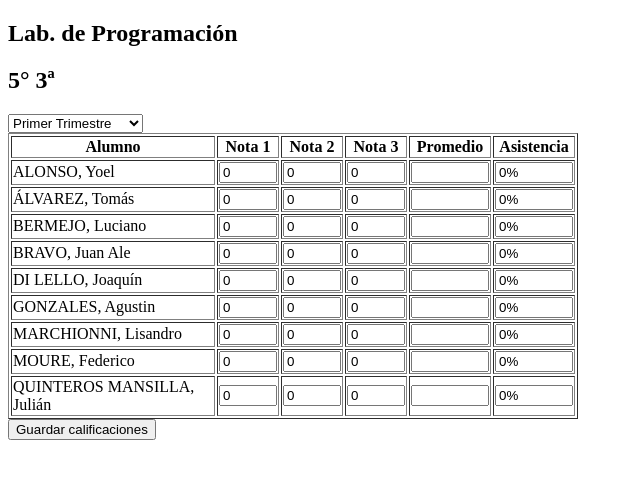
After one commit to LisandroMarcho/sistema-calificaciones, a PHP site: page /calificaciones.php?materia=1 in a window 1280 px wide. The commit adds this page. Shown: the top 479 px of the page, without its empty margins (0-640 px from the left). Run offline with PHP 8.4, Linux system fonts and the light colour scheme; the visitor is signed in with stand-in values (Sample User, id 1); data comes from the database, SQL or seed files in the repository; tables that the repository leaves empty hold one stand-in row (values such as "Sample post").

Commit message:
Sistema de Calificaciones v1.0
Calificaciones trimestrales, asistencia y mesas terminadas

```diff
--- /dev/null
+++ b/calificaciones.php
@@ -0,0 +1,184 @@
+<?php
+session_start();
+include_once("conx.php");
+verifySession();
+
+$fechasPeriodo = array(
+	"'2019-03-14' AND '2019-05-30'",
+	"'2019-06-01' AND '2019-08-30'",
+	"'2019-09-01' AND '2019-11-30'");
+
+if(isset($_POST["promedio"])){
+	$idmateria = $_POST["materia"];
+	$periodo = $_POST["periodo"];
+
+	foreach ($_POST["promedio"] as $key => $promedio) {
+		$asistencia = $_POST["asistencia"][$key];
+		$notauno = $_POST["notauno"][$key];
+		$notados = $_POST["notados"][$key];
+		$notatres = $_POST["notatres"][$key];
+		$idalumno = $_POST["alumno"][$key];
+
+		$calificacion = "INSERT INTO calificaciones (idalumno, idmateria, periodo, notauno, notados, notatres, promedio, asistencia) VALUES ($idalumno, $idmateria, '$periodo', '$notauno', '$notados', '$notatres', '$promedio', '$asistencia')";
+		$calificacion = mysqli_query($link, $calificacion);
+	}
+}
+
+if(isset($_POST["cambiar"])){
+	$idmateria = $_POST["materia"];
+	$periodo = $_POST["periodo"];
+
+	foreach ($_POST["cambiar"] as $key => $promedio) {
+		$asistencia = $_POST["asistencia"][$key];
+		$notauno = $_POST["notauno"][$key];
+		$notados = $_POST["notados"][$key];
+		$notatres = $_POST["notatres"][$key];
+		$idalumno = $_POST["alumno"][$key];
+
+		$calificacion = "UPDATE calificaciones SET notauno = '$notauno', notados = '$notados', notatres = '$notatres', promedio = '$promedio', asistencia = '$asistencia' WHERE idalumno = $idalumno";
+		$calificacion = mysqli_query($link, $calificacion);
+	}
+}
+
+$idmateria = $_GET["materia"];
+
+if(isset($_GET["periodo"])) $periodo = $_GET["periodo"];
+else $periodo = 1;
+
+$materia = "SELECT * FROM materias WHERE idmateria = $idmateria";
+$materia = mysqli_fetch_array(mysqli_query($link, $materia));
+
+$curso = "SELECT * FROM cursos WHERE idcurso = $materia[1]";
+$curso = mysqli_fetch_array(mysqli_query($link, $curso));
+
+$alumnos = "SELECT * FROM alumnos WHERE idcurso = $curso[0] ORDER BY ape ASC";
+$alumnos = mysqli_query($link, $alumnos);
+
+$query = "SELECT * FROM calificaciones WHERE idmateria = $materia[0] AND periodo = '$periodo'";
+$query = mysqli_query($link, $query);
+?>
+
+<!DOCTYPE html>
+<html lang="es">
+<head>
+	<meta charset="UTF-8">
+	<title>Cargar calificaciones</title>
+	<style>
+		.nom {
+			width: 200px;
+			word-wrap: break-word;
+		}
+	</style>
+</head>
+<body>
+	<h2><?php echo $materia["nom"]; ?></h2>
+	<h2><?php echo "$curso[2]° $curso[3]ª $curso[4]"; ?></h2>
+
+	<form method="GET">
+		<input type="hidden" name="materia" value="<?php echo $materia[0] ?>">
+		<select name="periodo" onchange="this.form.submit();">
+			<option value="1" <?php if($periodo == 1) echo "selected"?>>
+				Primer Trimestre
+			</option>
+			<option value="2" <?php if($periodo == 2) echo "selected"?>>
+				Segundo Trimestre
+			</option>
+			<option value="3" <?php if($periodo == 3) echo "selected"?>>
+				Tercer Trimestre
+			</option>
+		</select>
+	</form>
+	<form method="POST">
+		<input type="hidden" name="materia" value="<?php echo $materia[0] ?>">
+		<input type="hidden" name="periodo" value="<?php echo $periodo; ?>">
+		<table border="1">
+			<tr>
+				<th>Alumno</th>
+				<th>Nota 1</th>
+				<th>Nota 2</th>
+				<th>Nota 3</th>
+				<th>Promedio</th>
+				<th>Asistencia</th>
+			</tr>
+			<?php
+			if(mysqli_num_rows($query) > 0){
+				while($r = mysqli_fetch_array($query)){
+					$alumno = "SELECT * FROM alumnos WHERE idalumno = $r[1]";
+					$alumno = mysqli_fetch_array(mysqli_query($link, $alumno));
+					echo "<tr>
+						<input type='hidden' name='alumno[]' value='$alumno[0]'>
+						<td class='nom'><label>".strtoupper($alumno[3]).", $alumno[2]</label></td>
+						<td><input type='number' name='notauno[]' style='width: 50px' onchange='calcularpromedio(this)' value='$r[4]' required></td>
+						<td><input type='number' name='notados[]' style='width: 50px' onchange='calcularpromedio(this)' value='$r[5]' required></td>
+						<td><input type='number' name='notatres[]' style='width: 50px' onchange='calcularpromedio(this)' value='$r[6]' required></td>
+						<td><input type='text' name='cambiar[]' value='$r[7]' readonly style='width: 70px'></td>
+						<td><input type='text' name='asistencia[]' style='width: 70px' readonly value='$r[8]%'></td>
+				      </tr>";
+				}
+			}
+			else while ($alumno = mysqli_fetch_array($alumnos)) {
+				$indiceAsistencia = $periodo - 1;
+				$asistencia = "SELECT * FROM asistencias WHERE idalumno = $alumno[0] AND fecha BETWEEN $fechasPeriodo[$indiceAsistencia] AND estado != 's'";
+				$asistencia = mysqli_query($link, $asistencia);
+
+				$presente = 0;
+				$numAsistencias = mysqli_num_rows($asistencia);
+				while($r = mysqli_fetch_array($asistencia)){
+					if($r[5] == 'p') $presente++;
+					else if($r[5]=='t') $presente += 0.5;
+				}
+				if($numAsistencias > 1)
+					$promedioAsistencia = number_format(($presente / $numAsistencias)*100, 2);
+				else $promedioAsistencia = 0;
+
+				echo "<tr>
+						<input type='hidden' name='alumno[]' value='$alumno[0]'>
+						<td class='nom'><label>".strtoupper($alumno[3]).", $alumno[2]</label></td>
+						<td><input type='number' name='notauno[]' style='width: 50px' onchange='calcularpromedio(this)' value='0' required></td>
+						<td><input type='number' name='notados[]' style='width: 50px' onchange='calcularpromedio(this)' value='0' required></td>
+						<td><input type='number' name='notatres[]' style='width: 50px' onchange='calcularpromedio(this)' value='0' required></td>
+						<td><input type='text' name='promedio[]' readonly style='width: 70px'></td>
+						<td><input type='text' name='asistencia[]' style='width: 70px' readonly value='$promedioAsistencia%'></td>
+				      </tr>";
+			}
+			?>
+		</table>
+		<input type="submit" value="Guardar calificaciones">
+	</form>
+
+	<script>
+		function calcularpromedio(input){
+			let nota = 0;
+			switch(input.name){
+			case 'notauno[]':
+				nota += parseInt(input.value);
+				let n = input.parentElement.nextElementSibling.children[0];
+				nota += parseInt(n.value);
+				n = n.parentElement.nextElementSibling.children[0];
+				nota += parseInt(n.value);
+				nota = nota / 3;
+				n.parentElement.nextElementSibling.children[0].value = nota.toFixed(2);
+				break;
+			case 'notados[]':
+				nota += parseInt(input.value);
+				let ne = input.parentElement.previousElementSibling.children[0];
+				nota += parseInt(ne.value);
+				ne = ne.parentElement.nextElementSibling.nextElementSibling.children[0];
+				nota += parseInt(ne.value);
+				nota = nota / 3;
+				ne.parentElement.nextElementSibling.children[0].value = nota.toFixed(2);
+				break;
+			case 'notatres[]':
+				nota += parseInt(input.value);
+				let nex = input.parentElement.previousElementSibling.children[0];
+				nota += parseInt(nex.value);
+				nex = nex.parentElement.previousElementSibling.children[0];
+				nota += parseInt(nex.value);
+				nota = nota / 3;
+				nex.parentElement.nextElementSibling.nextElementSibling.nextElementSibling.children[0].value = nota.toFixed(2);
+				break;
+			}
+		}
+	</script>
+</body>
+</html>
--- a/conx.php
+++ b/conx.php
@@ -14,6 +14,4 @@ function verifySession(){
 	if(!isset($_SESSION["idprofesor"])) header('Location: index.php');
 }
 
-
-
 ?>
```
Also changed, not shown: asistencia.php (+23 -8 lines), calificacion.php (deleted, +0 -83 lines), mesa.php (added, +95 -0 lines), vercurso.php (+31 -2 lines), README.md.
